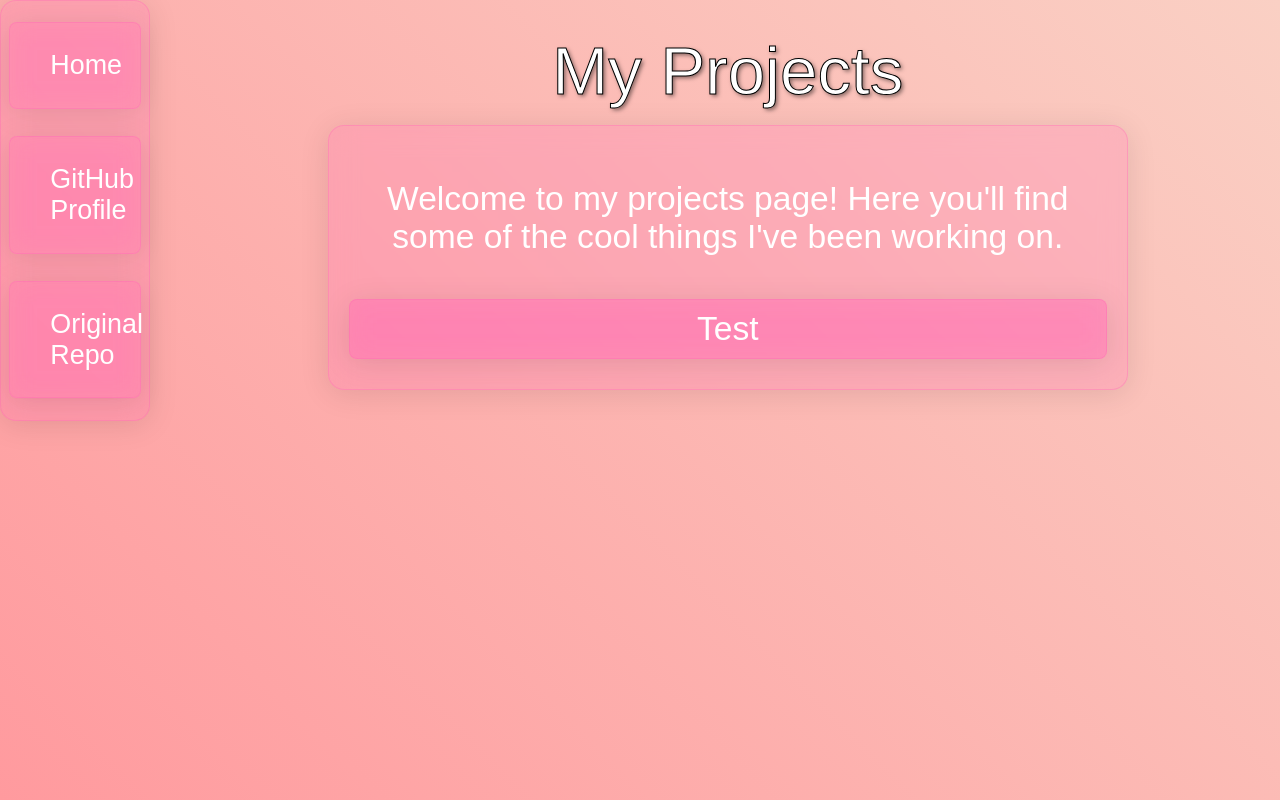
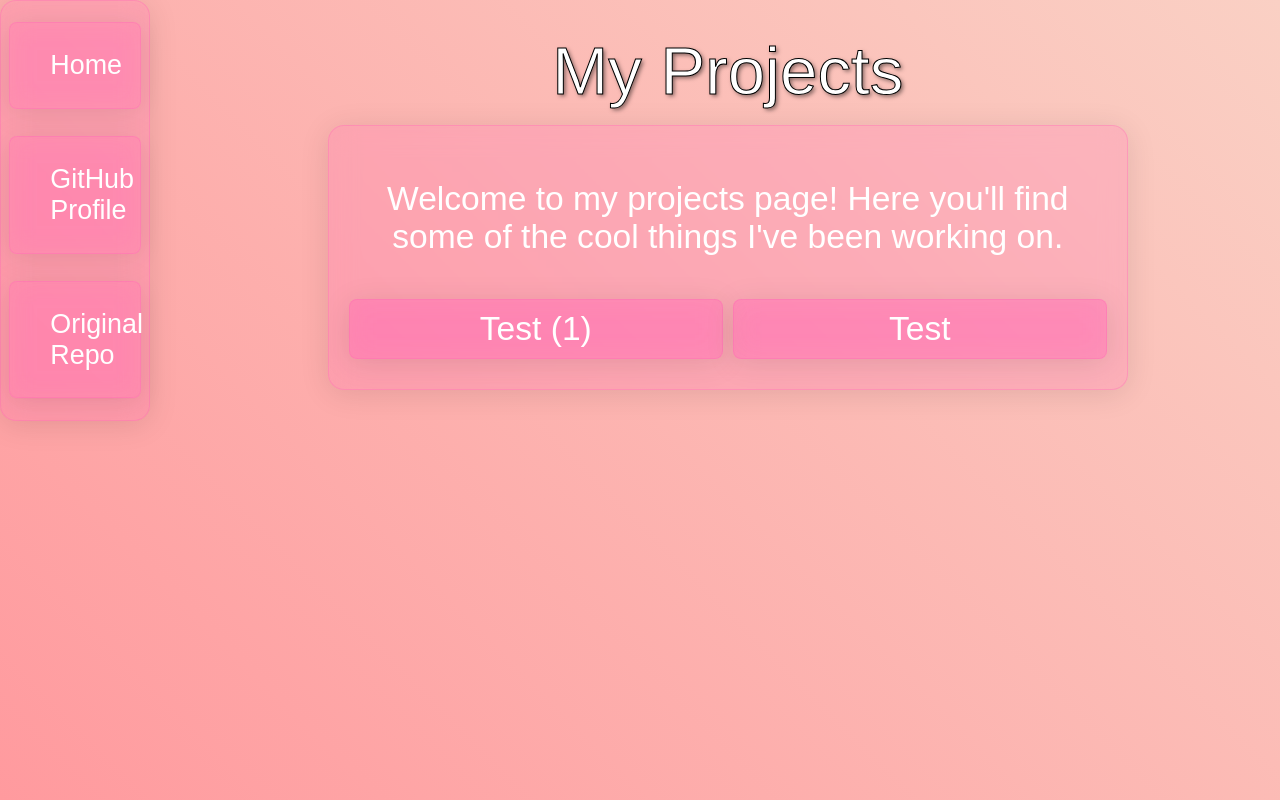
Before and after one commit to xLoadingx/All-My-Stuff, a website: page projects.html in a window 1280 px wide. Drawn offline with Linux system fonts and the light colour scheme.

Commit message:
Update projects.html with generated content

```diff
--- a/projects.html
+++ b/projects.html
@@ -147,7 +147,8 @@
     <div class="content">
       <p>Welcome to my projects page! Here you'll find some of the cool things I've been working on.</p>
       <div class="projects-container">
-        <a href="./projects/Test.html" class="link glass">Test</a>
+        <a href="./projects/Test (1).html" class="link glass">Test (1)</a>
+<a href="./projects/Test.html" class="link glass">Test</a>
 
       </div>
     </div>
```
